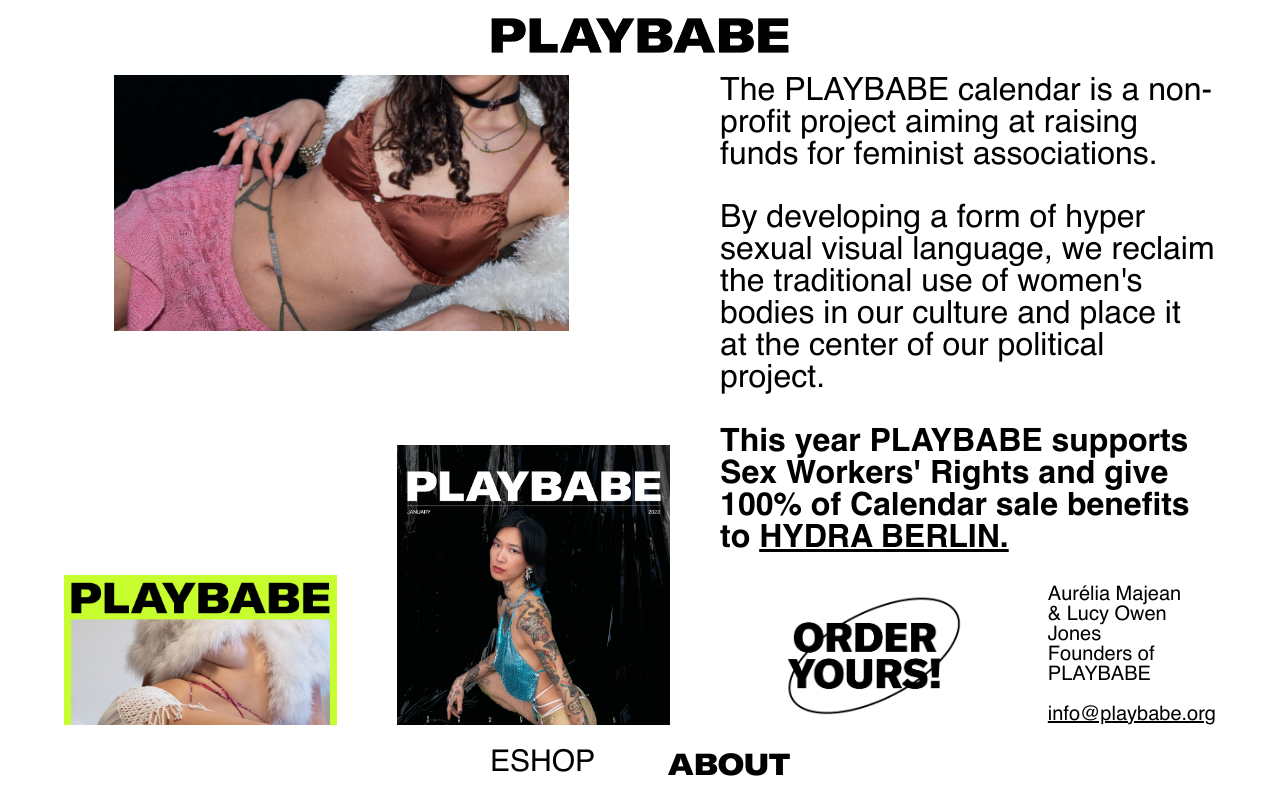
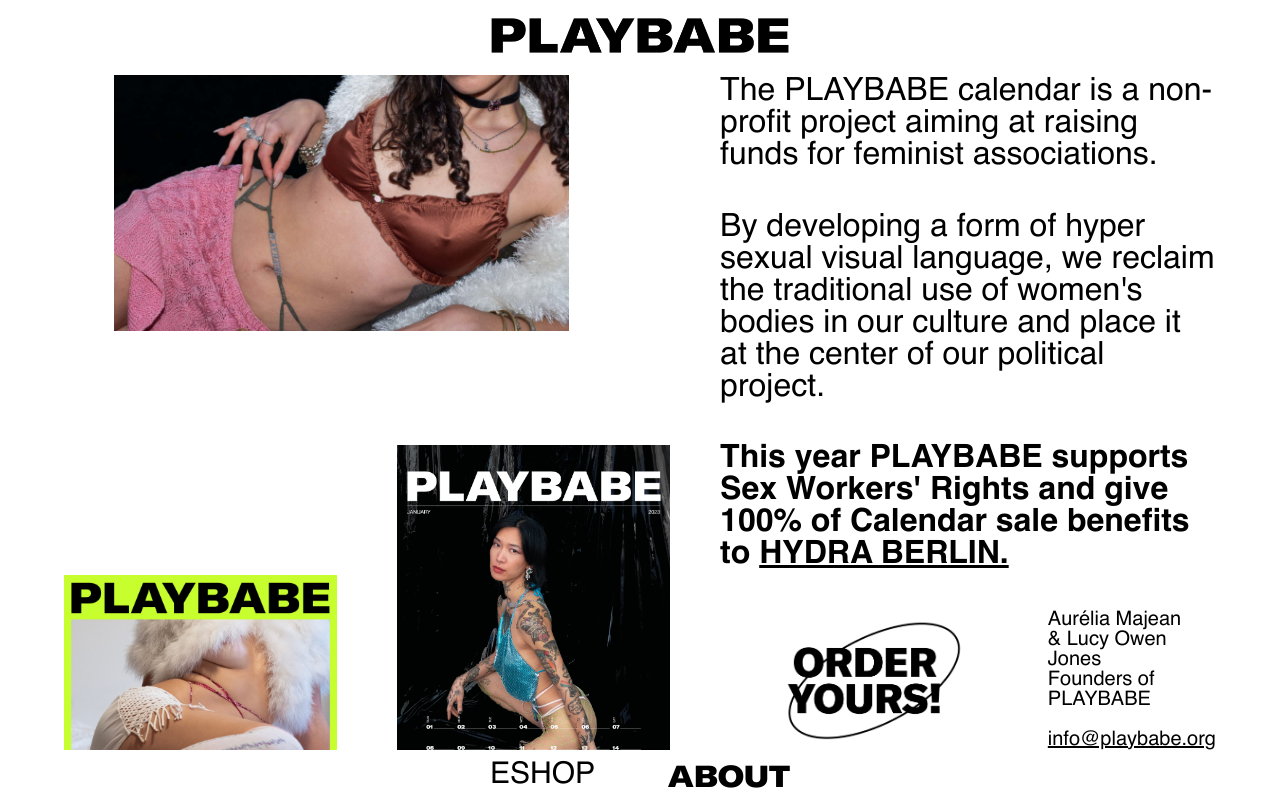
Before and after one commit to alexandre-roux/playbabe, a React (Create React App) app: page /about in a window 1280 px wide. Built offline with nearby package versions, Linux system fonts and the light colour scheme.

Commit message:
Change Footer height

```diff
--- a/src/components/Footer/index.scss
+++ b/src/components/Footer/index.scss
@@ -1,5 +1,5 @@
 .footer {
-  height: 75px;
+  height: 50px;
   width: 100%;
   display: flex;
   justify-content: center;
```
